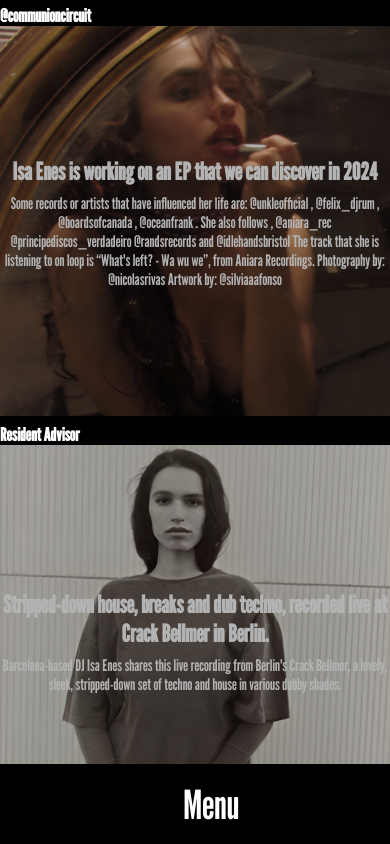
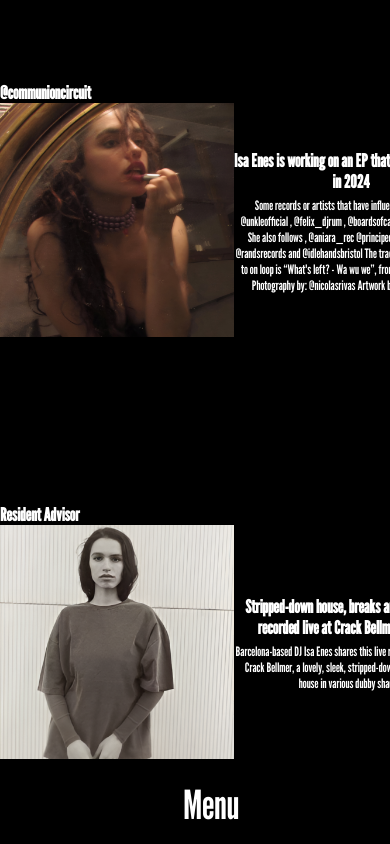
Before and after one commit to Lapiceros/IsaEnes, a React (Vite) app: page /press in a window 390 px wide. Built offline with nearby package versions, Linux system fonts and the light colour scheme.

Commit message:
pantalla chiquita

```diff
--- a/src/Components/pressComponents/PressComponents.css
+++ b/src/Components/pressComponents/PressComponents.css
@@ -4,26 +4,38 @@
     display: flex;
     justify-content: space-evenly;
     align-items: center;
+    overflow: scroll;
 }
 
 .pressData {
-    height: 70vh;
+    height: 70%;
+    transition: all 0.3s ease-in-out;
 }
 
 .imageContainer {
     position: relative;
-    width: 40vw;
-    opacity: 0.7; /* Ajusta el nivel de opacidad según tus preferencias */
-    transition: opacity 0.3s ease;
+    width: 30vw;
+    transition: all 0.3s ease-in-out;
+}
+
+.pressData:hover {
+    scale: 1.1;
+    box-shadow: white 0 0 3px 1px;
+
 }
 
 .imagePress {
     width: 100%;
-    opacity: 0.8; /* Ajusta el nivel de opacidad según tus preferencias */
-    transition: opacity 0.3s ease; /* Agrega una transición para suavizar el cambio */
+    opacity: 0.8;
+    /* Ajusta el nivel de opacidad según tus preferencias */
+    transition: opacity 0.3s ease;
+
 }
-  .imageContainer:hover{
+
+.imagePress:hover {
     opacity: 1;
+
+
 }
 
 .overlay {
@@ -37,46 +49,83 @@
     justify-content: center;
     align-items: center;
     opacity: 0;
-    transition: opacity 0.3s ease; /* Agrega una transición para suavizar el cambio */
+    transition: opacity 0.3s ease-in-out;
+    /* Agrega una transición para suavizar el cambio */
 }
 
 .overlay:hover {
     opacity: 1;
+    backdrop-filter: blur(3px);
+
 }
 
 .eventText {
     text-align: center;
-    color: #fff; /* Color del texto */
+    color: #fff;
+    /* Color del texto */
     z-index: 1;
 }
+
 .title {
     font-size: x-large;
     margin-bottom: 2%;
 }
-.Header{
+
+.header {
+    font-size: x-large;
+}
+
+.review {
     font-size: large;
 }
+
 @media only screen and (max-width: 768px) {
     .pressComponents {
-      flex-direction: column; /* Cambia la dirección de la fila a columna */
-      align-items: stretch; /* Ajusta el alineado a lo largo del eje transversal */
+        flex-direction: column;
+        /* Cambia la dirección de la fila a columna */
+        align-items: center;
+        /* Ajusta el alineado a lo largo del eje transversal */
+        justify-content: space-around;
+
     }
 
     .pressData {
-      height: auto; /* Ajusta la altura automáticamente en dispositivos más pequeños */
+        height: auto;
+        /* Ajusta la altura automáticamente en dispositivos más pequeños */
     }
 
     .imageContainer {
-      width: 100%;
+        position: relative;
+        width: 60%;
     }
 
     .overlay {
-      opacity: 1; /* Muestra el texto por defecto en dispositivos más pequeños */
-      transition: none; /* Elimina la transición en dispositivos más pequeños */
+        opacity: 1;
+        /* Muestra el texto por defecto en dispositivos más pequeños */
+        transition: none;
+        /* Elimina la transición en dispositivos más pequeños */
+        transform: translateX(100%);
+
+    }
+
+    .pressData:hover,
+    .overlay:hover {
+        backdrop-filter: none;
+        scale: 1;
+        box-shadow: none;
     }
 
     .imagePress {
-      opacity: 1; /* Muestra completamente la imagen en dispositivos más pequeños */
-      transition: none; /* Elimina la transición en dispositivos más pequeños */
+        opacity: 1;
+        /* Muestra completamente la imagen en dispositivos más pequeños */
+        transition: none;
+        /* Elimina la transición en dispositivos más pequeños */
+    }
+    .header,
+    .title{
+        font-size: large;
+    }
+    .review{
+        font-size: small;
     }
 }
--- a/src/Components/pressComponents/PressComponents.jsx
+++ b/src/Components/pressComponents/PressComponents.jsx
@@ -8,13 +8,13 @@ function PressComponents() {
       {data.map((item) => (
         <section key={item.id} className='press'>
           <div className='pressData'>
-            <h5 className='Header'>{item.Nombre}</h5>
+            <h5 className='header'>{item.Nombre}</h5>
             <div className="imageContainer">
               <img src={item.imgUrl} alt='articulo de prensa' className='imagePress'></img>
               <div className="overlay">
                 <div className="eventText">
                   <h4 className='title'>{item.Título}</h4>
-                  <p>{item.Reseña}</p>
+                  <p className='review'>{item.Reseña}</p>
                 </div>
               </div>
             </div>
```
Lines whose indentation alone changed are shown as unchanged.
